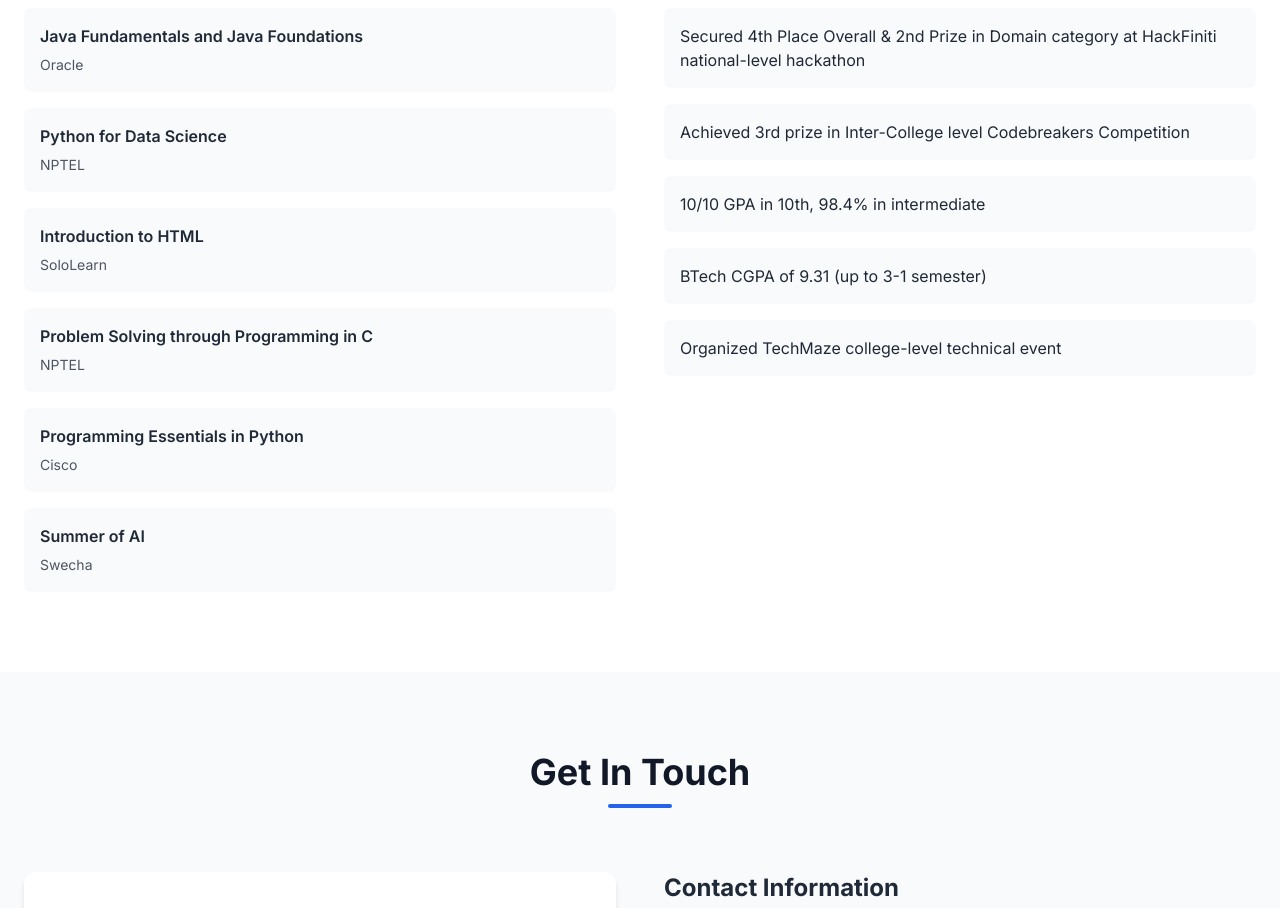
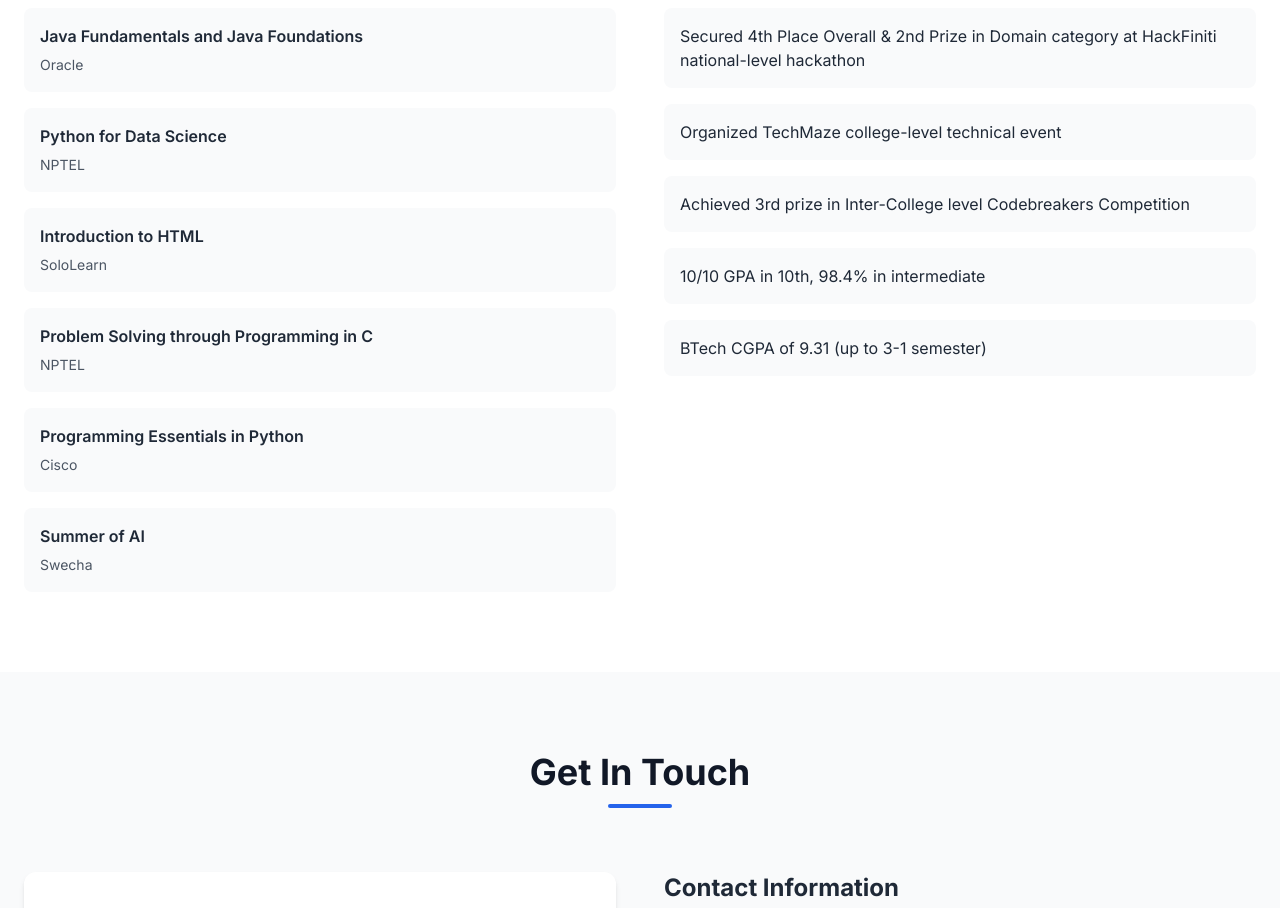
Before and after one commit to jaishnaviinturi/E-Portfolio, a React (Vite) app: page / in a window 1280 px wide. Shown: the part 5060-5968 px from the top of the page. Built offline with nearby package versions, Linux system fonts and the light colour scheme.

Commit message:
Updated Achievements

```diff
--- a/src/components/CertificatesSection.tsx
+++ b/src/components/CertificatesSection.tsx
@@ -47,6 +47,10 @@ const achievements = [
     link: "/achievements/hackwithinfinity_4th_place.pdf" // Replace with actual PDF filename
   },
   {
+    description: "Organized TechMaze college-level technical event",
+    link: "/achievements/techmaze_event.pdf" // Replace with actual PDF filename, if available
+  },
+  {
     description: "Achieved 3rd prize in Inter-College level Codebreakers Competition",
     link: "/achievements/codebreakers_3rd_prize.pdf" // Replace with actual PDF filename
   },
@@ -57,11 +61,8 @@ const achievements = [
   {
     description: "BTech CGPA of 9.31 (up to 3-1 semester)"
     // No link, as academic scores typically don’t have PDFs
-  },
-  {
-    description: "Organized TechMaze college-level technical event",
-    link: "/achievements/techmaze_event.pdf" // Replace with actual PDF filename, if available
   }
+
 ];
 
 const CertificatesSection: React.FC = () => {
```
